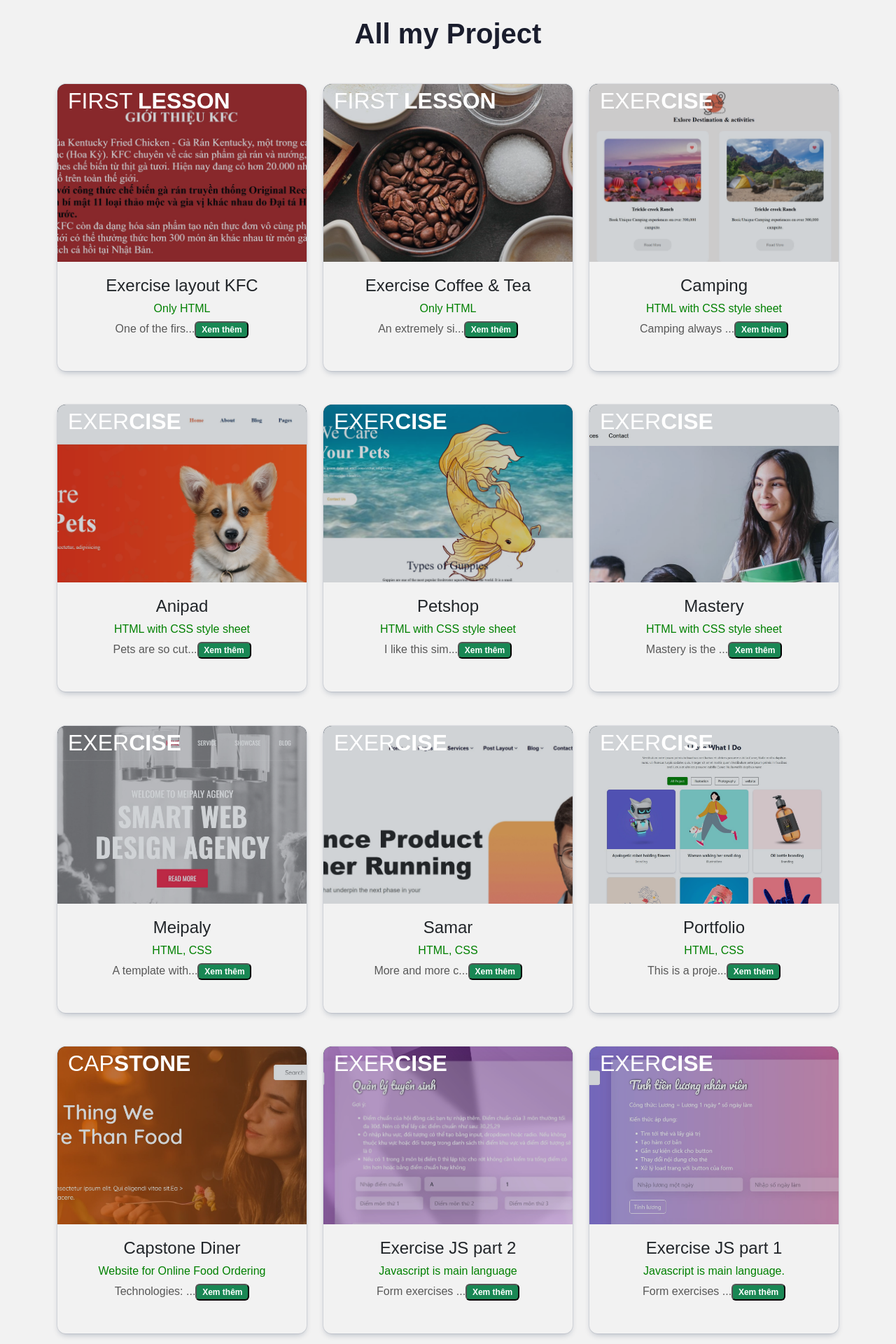
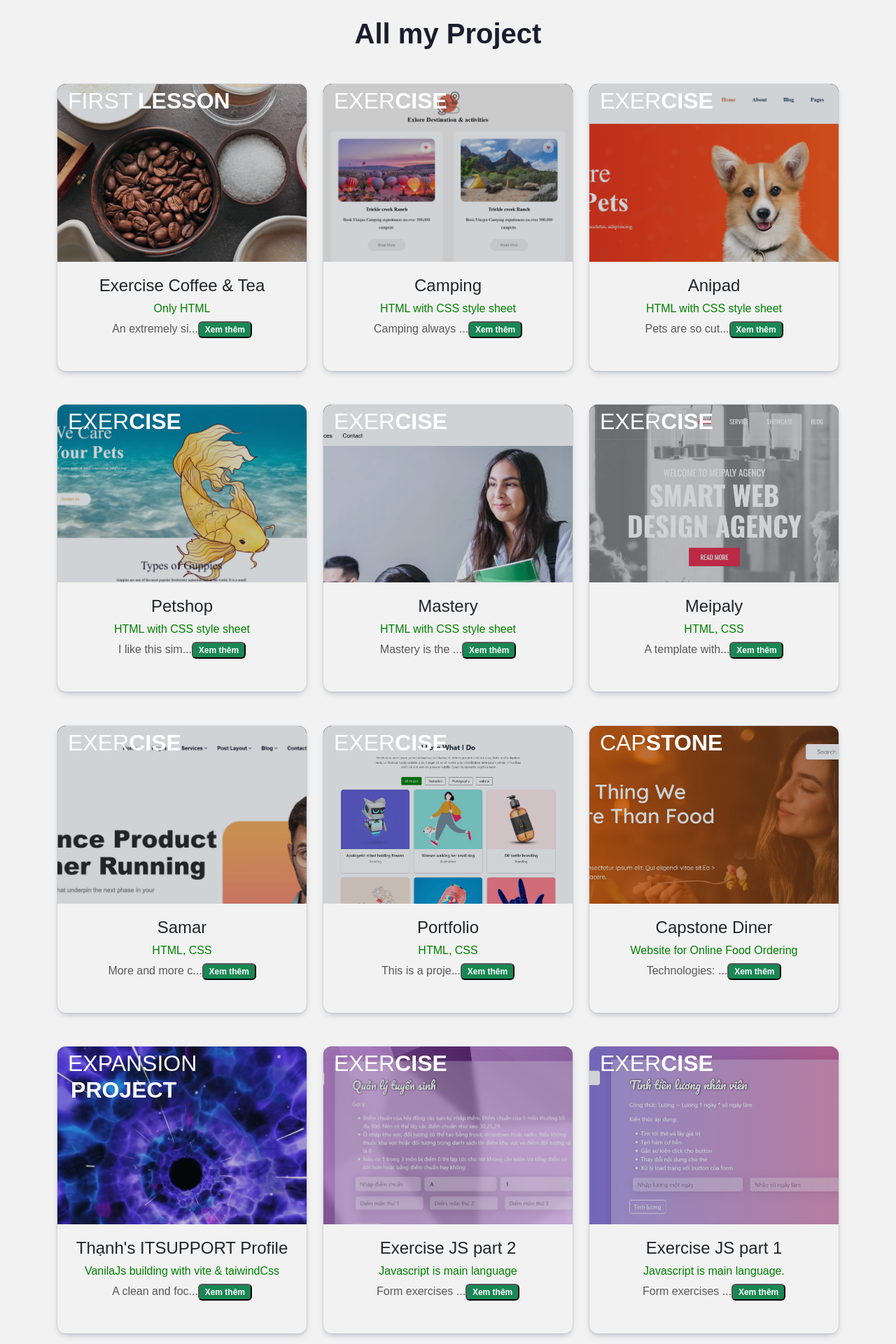
Before and after one commit to boithanh/portfolio, a Next.js app: page /projects in a window 1280 px wide. Shown: the part 120-2040 px from the top of the page at 70% size. Built offline with nearby package versions, Linux system fonts and the light colour scheme; a web font is replaced by a local one.

Commit message:
Adding new project to list

```diff
--- a/src/data/project.data/project.data.ts
+++ b/src/data/project.data/project.data.ts
@@ -19,13 +19,6 @@
         {
             tabProject: "HTML + CSS",
             project: [
-                {
-                    projectImg: "/images/g9.jpg",
-                    projectTitle: "Exercise layout KFC",
-                    projectSubTitle: "Only HTML",
-                    projectContent: "One of the first exercises i was exposed to html",
-                    projectSource: "https://github.com/boithanh/BCS12_bak/tree/master/buoi1/KFC"
-                },
                 {
                     projectImg: "/images/g8.jpg",
                     projectTitle: "Exercise Coffee & Tea",
@@ -97,6 +90,14 @@
         {
             tabProject: "Javascript",
             project: [
+                {
+                    projectImg: "/images/seo2.jpg",
+                    projectTitle: "Thạnh's ITSUPPORT Profile",
+                    projectSubTitle: "VanilaJs building with vite & taiwindCss",
+                    projectContent: "A clean and focused portfolio showcasing my journey and skills in IT Help Desk and technical support.",
+                    projectSource: "https://github.com/boithanh/portfolioItSupport.git",
+                    projectLink: "https://boithanh-itsupport.vercel.app/",
+                },
                 {
                     projectImg: "/images/g17.jpg",
                     projectTitle: "Exercise JS part 2",
```
Also changed, not shown: public/images/seo2.jpg (added).
